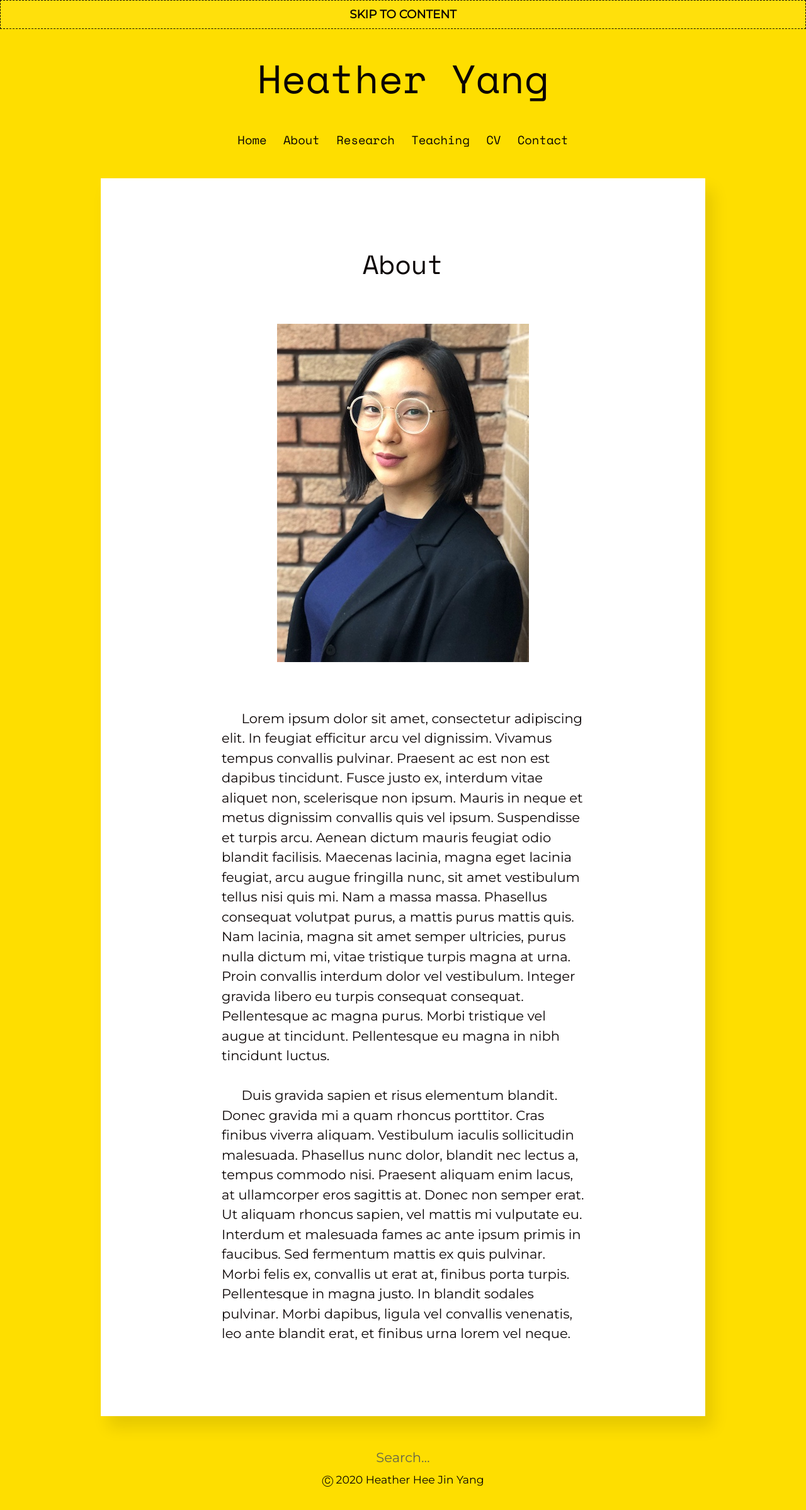
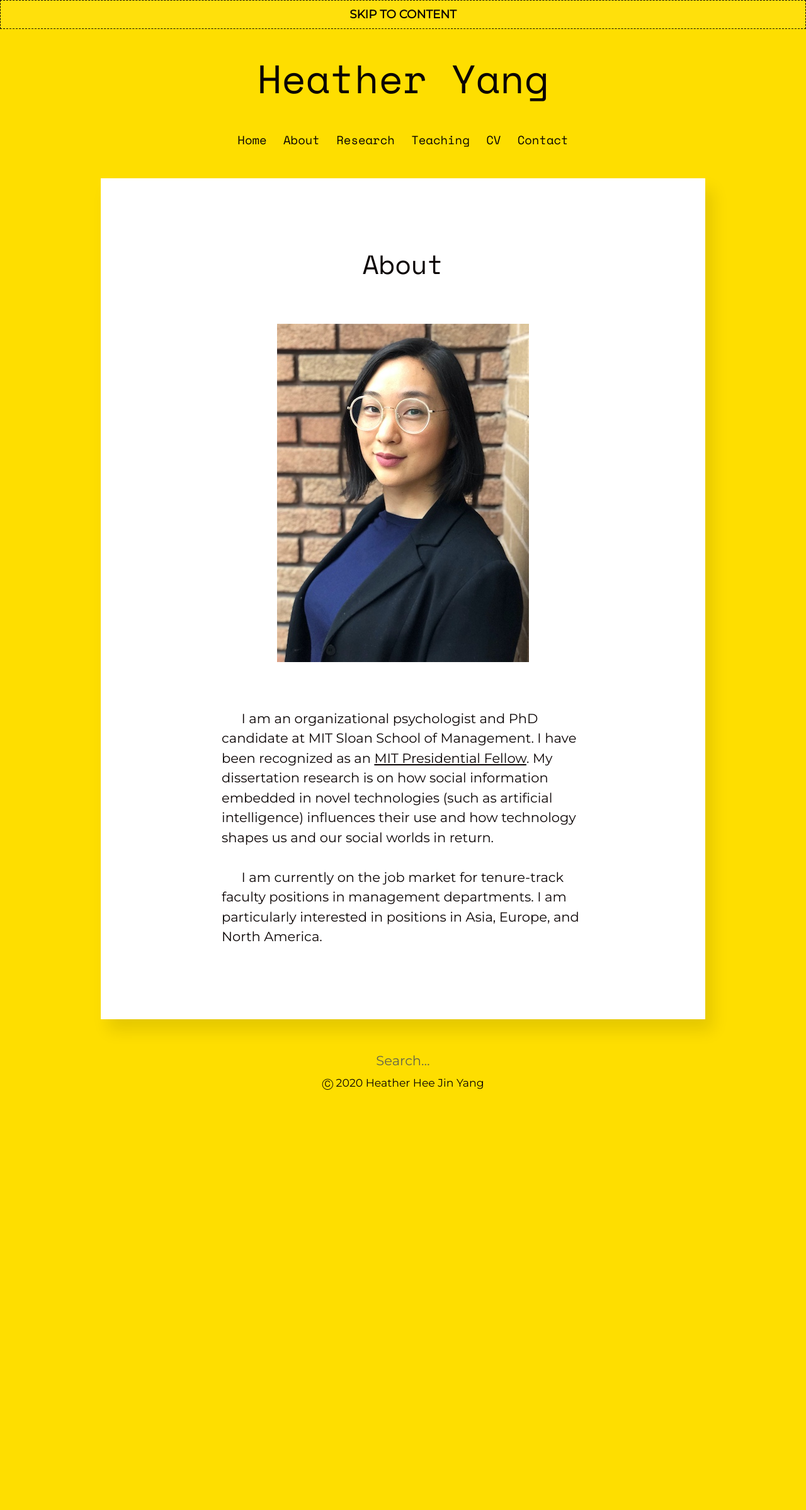
Before and after one commit to heatherhjyang/heatherhjyang.github.io, a Jekyll site: the page built from about.md, in a window 1280 px wide. Shown: the whole page at 63% size. Built offline with Jekyll 4.4.1, drawn with Linux system fonts in a browser that asks for light colours; after the commit the page ends 1767 px from its top, so only the background shows below that.

Commit message:
Update about.md

```diff
--- a/about.md
+++ b/about.md
@@ -5,6 +5,8 @@ title: About
 
 ![Heather Yang](/assets/images/heather.jpeg)
 
-Lorem ipsum dolor sit amet, consectetur adipiscing elit. In feugiat efficitur arcu vel dignissim. Vivamus tempus convallis pulvinar. Praesent ac est non est dapibus tincidunt. Fusce justo ex, interdum vitae aliquet non, scelerisque non ipsum. Mauris in neque et metus dignissim convallis quis vel ipsum. Suspendisse et turpis arcu. Aenean dictum mauris feugiat odio blandit facilisis. Maecenas lacinia, magna eget lacinia feugiat, arcu augue fringilla nunc, sit amet vestibulum tellus nisi quis mi. Nam a massa massa. Phasellus consequat volutpat purus, a mattis purus mattis quis. Nam lacinia, magna sit amet semper ultricies, purus nulla dictum mi, vitae tristique turpis magna at urna. Proin convallis interdum dolor vel vestibulum. Integer gravida libero eu turpis consequat consequat. Pellentesque ac magna purus. Morbi tristique vel augue at tincidunt. Pellentesque eu magna in nibh tincidunt luctus.
+I am an organizational psychologist and PhD candidate at MIT Sloan School of Management. I have been recognized as an [MIT Presidential Fellow](https://web.mit.edu/provost/presfellow/). My dissertation research is on how social information embedded in novel technologies (such as artificial intelligence) influences their use and how technology shapes us and our social worlds in return.
 
-Duis gravida sapien et risus elementum blandit. Donec gravida mi a quam rhoncus porttitor. Cras finibus viverra aliquam. Vestibulum iaculis sollicitudin malesuada. Phasellus nunc dolor, blandit nec lectus a, tempus commodo nisi. Praesent aliquam enim lacus, at ullamcorper eros sagittis at. Donec non semper erat. Ut aliquam rhoncus sapien, vel mattis mi vulputate eu. Interdum et malesuada fames ac ante ipsum primis in faucibus. Sed fermentum mattis ex quis pulvinar. Morbi felis ex, convallis ut erat at, finibus porta turpis. Pellentesque in magna justo. In blandit sodales pulvinar. Morbi dapibus, ligula vel convallis venenatis, leo ante blandit erat, et finibus urna lorem vel neque.
+
+
+I am currently on the job market for tenure-track faculty positions in management departments. I am particularly interested in positions in Asia, Europe, and North America.
```
